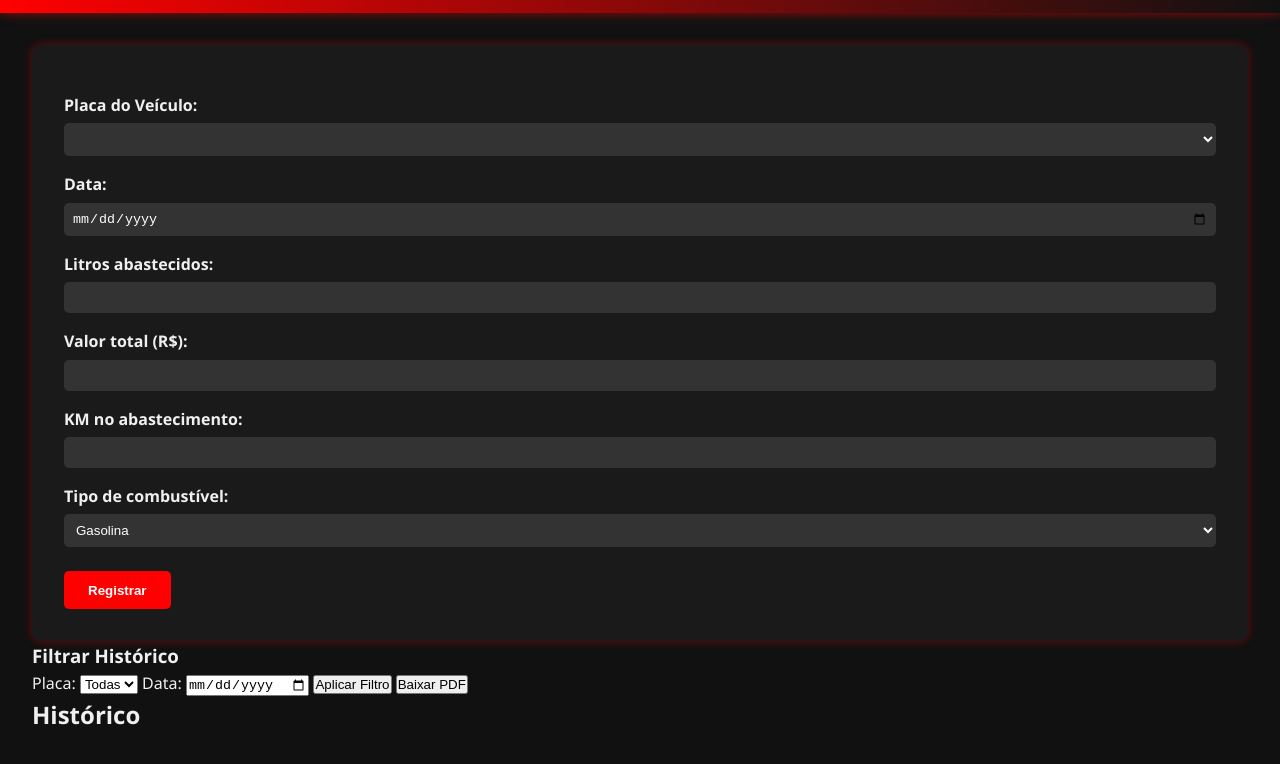
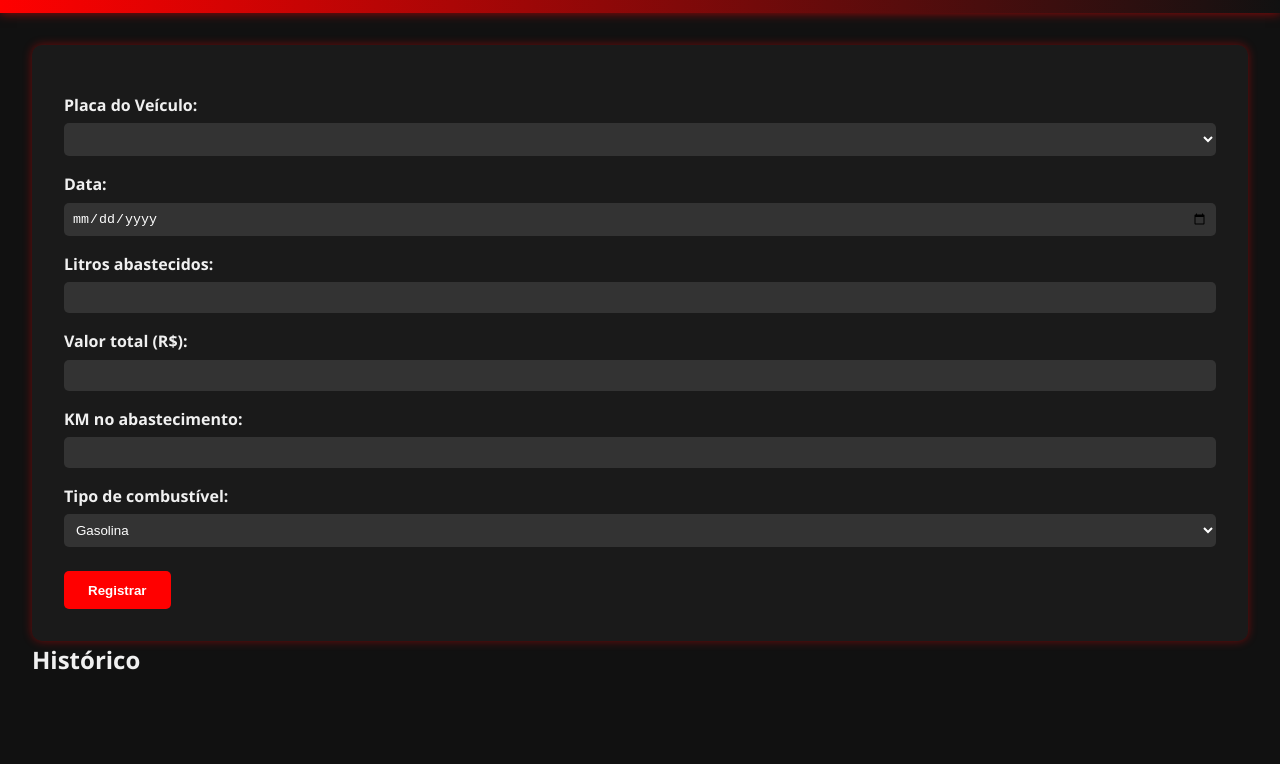
Before and after one commit to leandrocirilojs/Frotavistoria, a plain HTML site: page abastecimento.html in a window 1280 px wide. Shown: the part 128-892 px from the top of the page. After the commit the page ends 839 px from the top, so only its background shows below. Drawn offline with nearby package versions, Linux system fonts and the light colour scheme.

Commit message:
Update abastecimento.html

```diff
--- a/abastecimento.html
+++ b/abastecimento.html
@@ -50,22 +50,6 @@
       <button type="button" onclick="registrarAbastecimento()">Registrar</button>
     </form>
 
-
-<div id="filtro-abastecimento">
-  <h3>Filtrar Histórico</h3>
-  <label for="filtro-placa">Placa:</label>
-  <select id="filtro-placa">
-    <option value="">Todas</option>
-  </select>
-
-  <label for="filtro-data">Data:</label>
-  <input type="date" id="filtro-data">
-
-  <button onclick="aplicarFiltro()">Aplicar Filtro</button>
-  <button onclick="gerarPDF()">Baixar PDF</button>
-</div>
-
-
     <section id="historico-abastecimento">
       <h2>Histórico</h2>
       <ul id="lista-abastecimentos"></ul>
```
